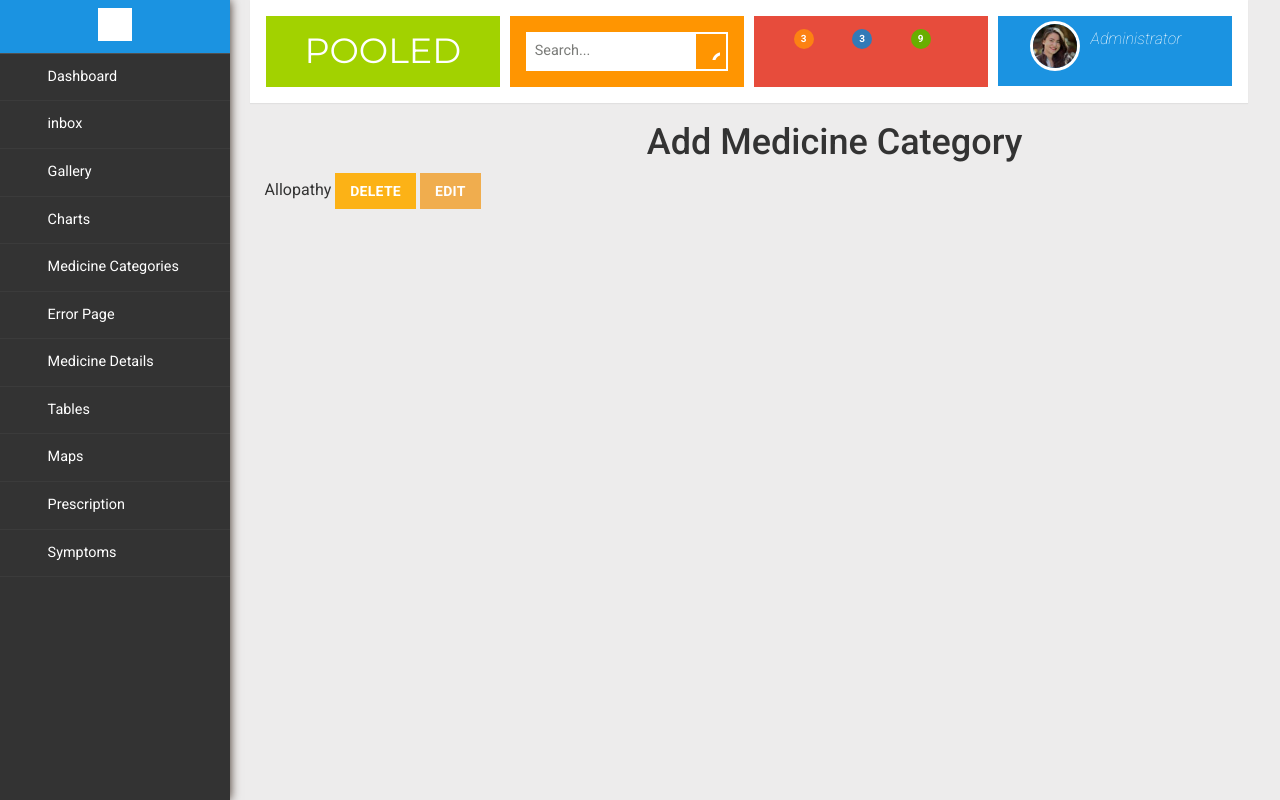
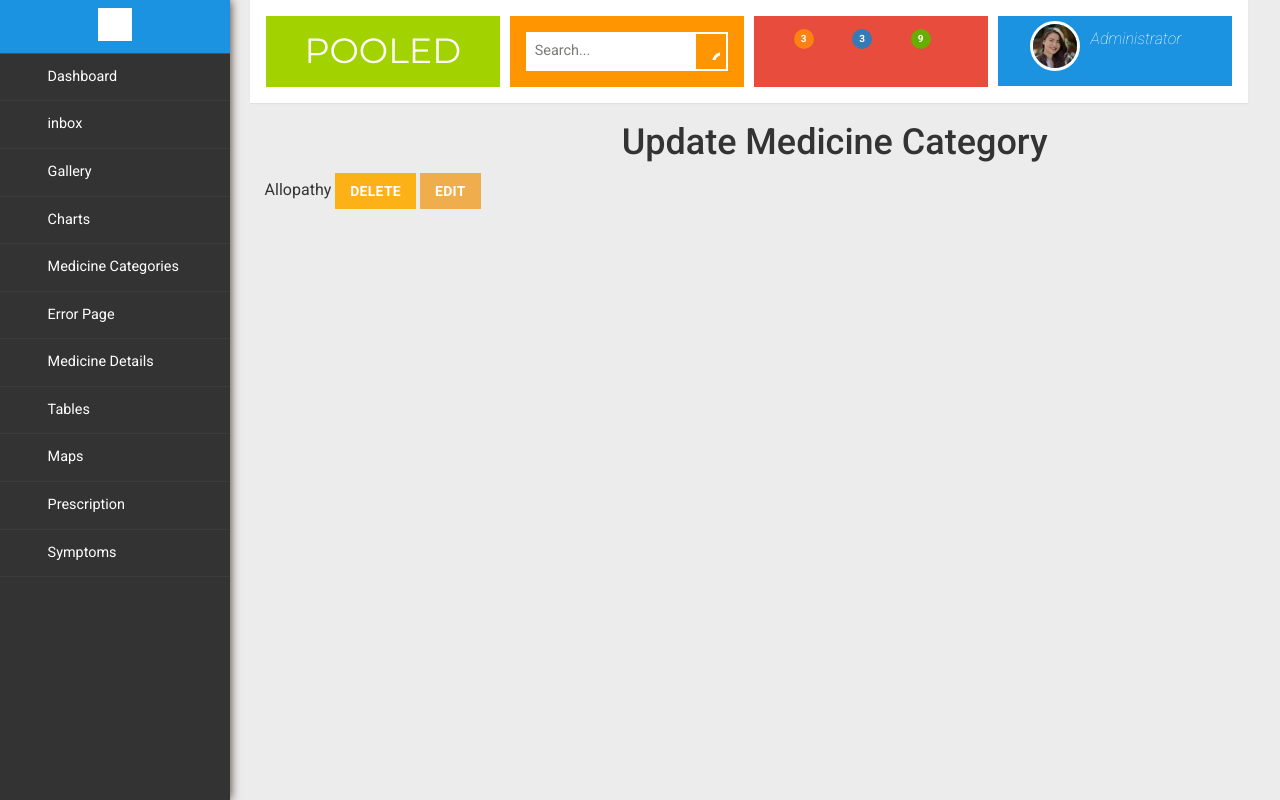
Before and after one commit to prince322/EasyMeds, a Django app: page /update_category/ in a window 1280 px wide. Run offline with Django 3.2, Linux system fonts and the light colour scheme; data comes from the database, SQL or seed files in the repository; some libraries are stand-ins or nearby versions; some web fonts are replaced.

Commit message:
kar diya

```diff
--- a/EasyMeds/settings.py
+++ b/EasyMeds/settings.py
@@ -88,7 +88,7 @@ DATABASES = {
         'NAME': 'easymeds_db',
         'PORT' : '3306',
         'USER' : 'root',
-        'PASSWORD' : 'payal123'
+        'PASSWORD' : '1701284'
     }
 }
 
--- a/backend_panel/templates/category_update.html
+++ b/backend_panel/templates/category_update.html
@@ -9,14 +9,14 @@ Update Medicine Category
 <div class="container">
     <div class="row">
         <div class="col-sm-12 h1 text-center">
-            <span>Add Medicine Category</span>
+            <span>Update Medicine Category</span>
         </div>
         <div class="col-sm-12">
             {% if data %}
             {% for name in data %}
             {{ name.type }}
-            <a href="?id={{name.id}}" class="btn btn-danger">Delete</a>
-            <a href="?id={{name.id}}" class="btn btn-warning">Edit</a>
+            <a href="//?id={{name.id}}" class="btn btn-danger">Delete</a>
+            <a href="{% url 'backend_panel:edit_category' %}?id={{name.id}}" class="btn btn-warning">Edit</a>
             {% endfor %}
             {% endif %}
         </div>
--- a/backend_panel/templates/medicine-details.html
+++ b/backend_panel/templates/medicine-details.html
@@ -1,7 +1,7 @@
 {% extends 'admin_masterpage.html' %}
 
 {% block title %}
-Add Medicine Category
+Add Medicine
 {% endblock %}
 
 {% block content %}
@@ -9,7 +9,7 @@ Add Medicine Category
 <div class="container">
     <div class="row">
         <div class="col-sm-12 h1 text-center">
-            <span>Add Medicine Category</span>
+            <span>Add Medicine </span>
         </div>
         <div class="col-sm-offset-3 col-sm-6">
             <form method="post">
--- a/backend_panel/templates/update_symptoms.html
+++ b/backend_panel/templates/update_symptoms.html
@@ -9,7 +9,7 @@ Update Symptoms
 <div class="container">
     <div class="row">
         <div class="col-sm-12 h1 text-center">
-            <span>Add Symptoms</span>
+            <span>Update Symptoms</span>
         </div>
         <div class="col-sm-12">
             {% if data %}
--- a/backend_panel/urls.py
+++ b/backend_panel/urls.py
@@ -13,4 +13,5 @@ urlpatterns = [
     url(r'^symptoms/$',views.symptoms),
     url(r'^update_diseases/$',views.update_diseases),
     url(r'^update_symptoms/$',views.update_symptoms),
+    url(r'^edit_category/$',views.edit_med_category, name="edit_category")
 ]
--- a/backend_panel/views.py
+++ b/backend_panel/views.py
@@ -1,10 +1,11 @@
-from django.shortcuts import render, HttpResponse
+from django.shortcuts import render, HttpResponse, redirect
 from backend_panel.forms import MedicinesCategoryForm, MedicineDetailsForm, DiseasesForm, SymptomsForm
 from backend_panel.models import MedicinesCategory, MedicineDetails, Diseases, Symptoms
+from miscFiles.autherize import authorization
 
 # Create your views here.
 def admin_index(request):
-    return render(request,"adminindex.html")
+        return render(request,"adminindex.html")
 
 
 def medicine_category(request):
@@ -64,3 +65,12 @@ def symptoms(request):
         f.symptoms = request.POST['symptom']
         f.save()
     return render(request,"symptoms.html",{'data':data})
+
+
+def edit_med_category(request):
+    get_id = request.GET['id']
+    if request.method == "POST":
+        name = request.POST['med_category']
+        update = MedicinesCategory(id=get_id, type=name)
+        update.save(update_fields=['type'])
+    return render(request, "medicine-type.html")
--- a/templates/admin_masterpage.html
+++ b/templates/admin_masterpage.html
@@ -247,15 +247,15 @@
 									<li><a href="maps.html"><i class="fa fa-map-marker" aria-hidden="true"></i>  <span>Maps</span><div class="clearfix"></div></a></li>
 							        <li id="menu-academico" ><a href="#"><i class="fa fa-file-text-o"></i>  <span>Prescription</span> <span class="fa fa-angle-right" style="float: right"></span><div class="clearfix"></div></a>
 										 <ul id="menu-academico-sub" >
-											<li id="menu-academico-boletim" ><a href="#">Add Prescription</a></li>
-											<li id="menu-academico-avaliacoes" ><a href="#">Edit Prescription</a></li>
+											<li id="menu-academico-boletim" ><a href="/diseases/">Add Prescription</a></li>
+											<li id="menu-academico-avaliacoes" ><a href="/update_diseases/">Edit Prescription</a></li>
 
 										  </ul>
 									 </li>
 									<li><a href="#"><i class="fa fa-check-square-o nav_icon"></i><span>Symptoms</span> <span class="fa fa-angle-right" style="float: right"></span><div class="clearfix"></div></a>
 									  <ul>
-										<li><a href="#">Add Symptoms</a></li>
-										<li><a href="#">Edit Symptoms</a></li>
+										<li><a href="/symptoms/">Add Symptoms</a></li>
+										<li><a href="/update_symptoms/">Edit Symptoms</a></li>
 									</ul>
 									</li>
 								  </ul>
```
Also changed, not shown: first_panel/views.py (+8 -16 lines).
